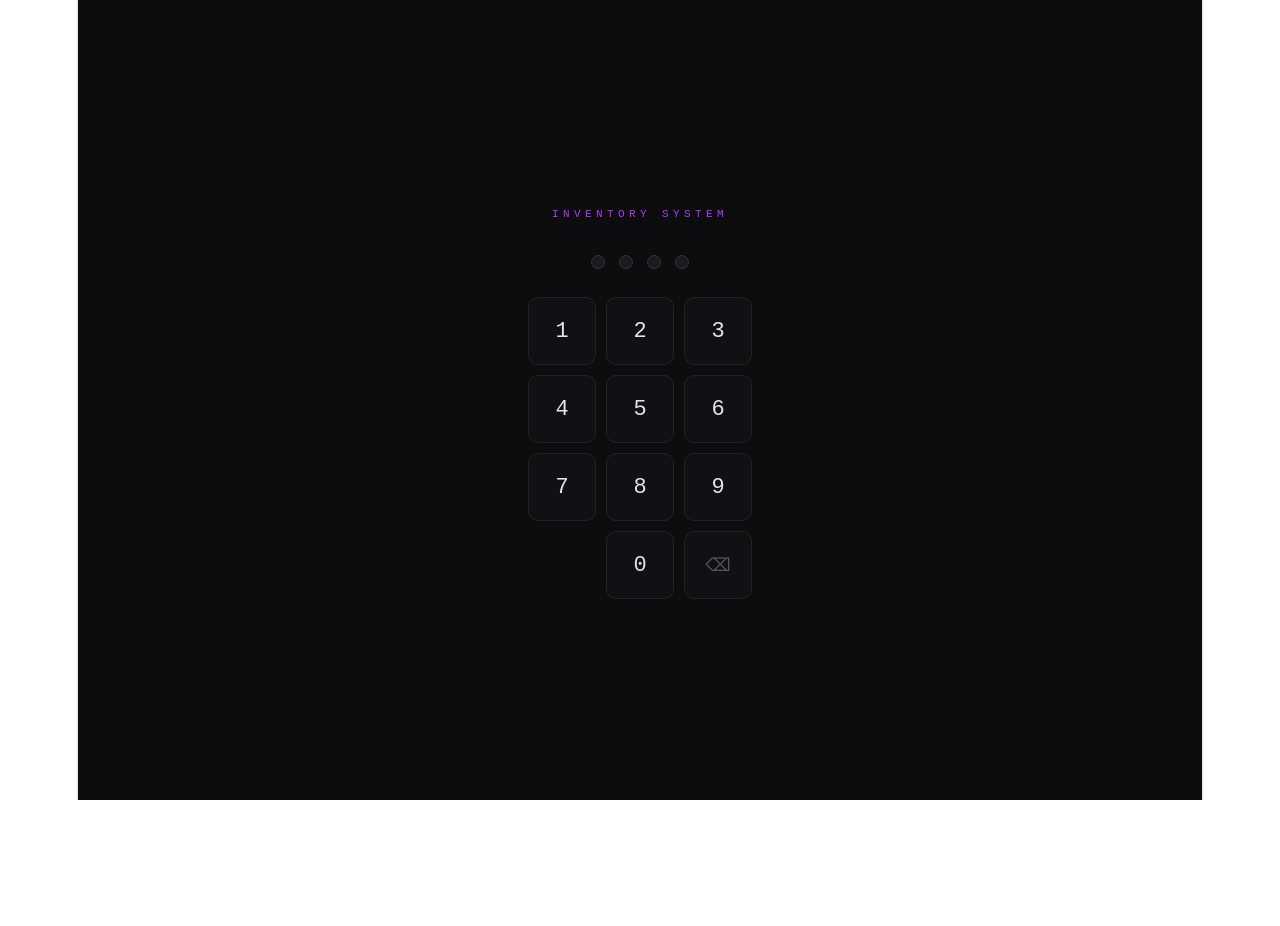
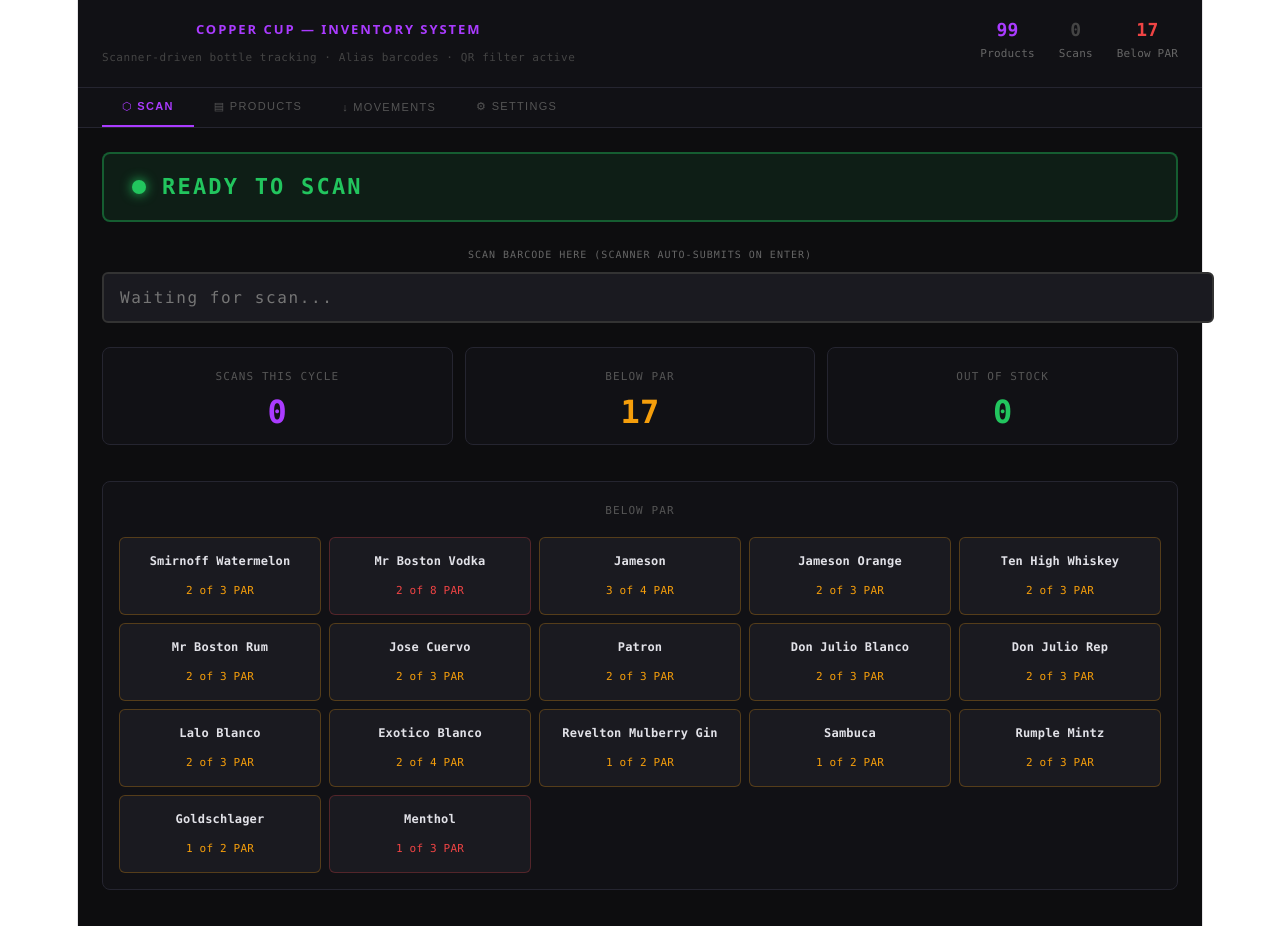
Before and after one commit to ehartung606-creator/tungoperations, a React (Vite) app: page /inventory in a window 1280 px wide. Before the commit the page ends 800 px from the top, so only its background shows below. Built offline with nearby package versions, Linux system fonts and the light colour scheme.

Commit message:
fix hooks order in inventory

```diff
--- a/src/pages/Inventory.tsx
+++ b/src/pages/Inventory.tsx
@@ -228,7 +228,6 @@
 
 export default function Inventory() {
   const [unlocked, setUnlocked] = useState(false)
-  if (!unlocked) return <PinGate onUnlock={() => setUnlocked(true)} />
   const [products, setProducts] = useState<Product[]>(() => {
     try {
       const s = localStorage.getItem(LS_PRODUCTS)
```
